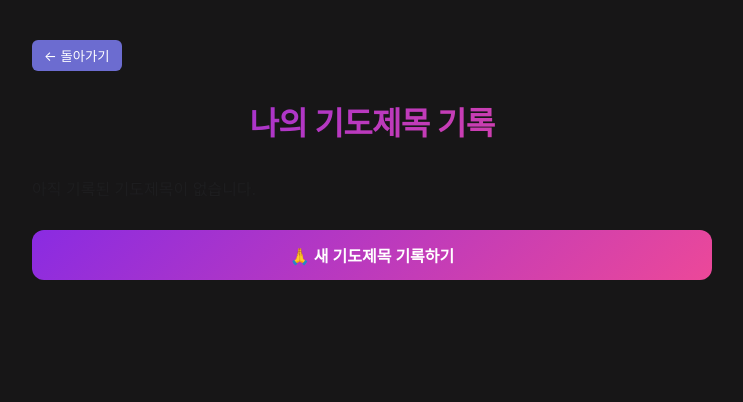
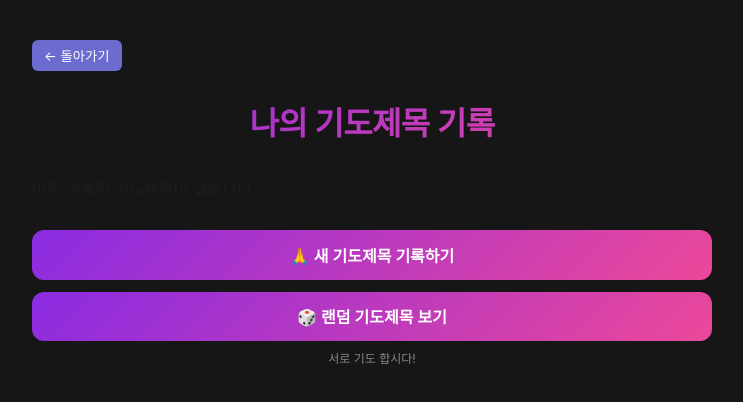
Before and after one commit to elroi773/manna_pray_project, a React (Vite) app: page /mypray in a window 1280 px wide. Shown: the top 402 px of the page, without its empty margins (268-1011 px from the left). Built offline with nearby package versions, Linux system fonts and the light colour scheme; a web font is replaced by a local one.

Commit message:
마무리 묵상 글 불러오기 하트 수 동기화 등등

```diff
--- a/src/pages/Mypray.jsx
+++ b/src/pages/Mypray.jsx
@@ -6,34 +6,89 @@ import "./Mypray.css";
 export default function Mypray() {
   const navigate = useNavigate();
   const [prayers, setPrayers] = useState([]);
-  const [userId, setUserId] = useState(null);
+  const [username, setUsername] = useState(null);
+  const [randomPrayer, setRandomPrayer] = useState(null);
 
+  // 로그인된 사용자 이름 가져오기
   useEffect(() => {
-    const getUserId = async () => {
+    const getUsername = async () => {
       const {
         data: { user },
+        error,
       } = await supabase.auth.getUser();
-      if (user) setUserId(user.id);
+
+      if (error) {
+        console.error("Error fetching user:", error);
+        return;
+      }
+
+      if (user) {
+        // 1) user_metadata에 name이 있는 경우
+        if (user.user_metadata?.name) {
+          setUsername(user.user_metadata.name);
+        } else {
+          // 2) users 테이블에서 name 가져오기
+          const { data: profileData, error: profileError } = await supabase
+            .from("users")
+            .select("name")
+            .eq("id", user.id)
+            .single();
+
+          if (profileError) {
+            console.error("Error fetching profile:", profileError);
+          } else {
+            setUsername(profileData.name);
+          }
+        }
+      }
     };
-    getUserId();
+    getUsername();
   }, []);
 
+  // 이름 기준으로 기도제목 불러오기
   useEffect(() => {
-    if (!userId) return;
+    if (!username) return;
 
     const fetchPrayers = async () => {
       const { data, error } = await supabase
         .from("posts")
         .select("*")
-        .eq("author", userId)
+        .eq("author", username) // author가 이름과 같은 데이터
         .order("created_at", { ascending: false });
 
-      if (error) console.error("Error fetching posts:", error);
-      else setPrayers(data);
+      if (error) {
+        console.error("Error fetching posts:", error);
+      } else {
+        setPrayers(data);
+      }
     };
 
     fetchPrayers();
-  }, [userId]);
+  }, [username]);
+
+  // 랜덤 다른 사용자의 기도제목
+  const handleRandomPrayer = async () => {
+    if (!username) return;
+
+    const { data, error } = await supabase
+      .from("posts")
+      .select("*")
+      .neq("author", username) // 현재 사용자 이름 제외
+      .order("created_at", { ascending: false });
+
+    if (error) {
+      console.error("Error fetching random prayer:", error);
+      return;
+    }
+
+    if (data.length === 0) {
+      alert("다른 사용자의 기도제목이 없습니다.");
+      return;
+    }
+
+    const randomIndex = Math.floor(Math.random() * data.length);
+    setRandomPrayer(data[randomIndex]);
+  };
 
   return (
     <div className="pray-container">
@@ -52,7 +107,7 @@ export default function Mypray() {
         ← 돌아가기
       </button>
 
-      <h1 className="title">나의 기도제목 기록</h1>
+      <h1 className="title">{username ? `${username}님의 기도제목 기록` : "나의 기도제목 기록"}</h1>
 
       <div className="pray-list">
         {prayers.length === 0 ? (
@@ -76,6 +131,40 @@ export default function Mypray() {
       <button className="write-button" onClick={() => navigate("/write")}>
         🙏 새 기도제목 기록하기
       </button>
+
+      <button
+        className="write-button"
+        style={{ marginTop: "12px", backgroundColor: "#FF7F50" }}
+        onClick={handleRandomPrayer}
+      >
+        🎲 랜덤 기도제목 보기
+      </button>
+      <p
+        style={{
+          fontSize: "12px",
+          color: "#888",
+          marginTop: "8px",
+          textAlign: "center",
+        }}
+      >
+        서로 기도 합시다!
+      </p>
+
+      {randomPrayer && (
+        <div
+          className="pray-card"
+          style={{ marginTop: "16px", border: "2px dashed #FF7F50" }}
+        >
+          <div className="pray-card-header">
+            <h3>{randomPrayer.title}</h3>
+            <span className="pray-date">
+              {new Date(randomPrayer.created_at).toLocaleString()}
+            </span>
+          </div>
+          <p className="pray-content">{randomPrayer.content}</p>
+          <span className="pray-day">{randomPrayer.meditation_day}</span>
+        </div>
+      )}
     </div>
   );
 }
```
